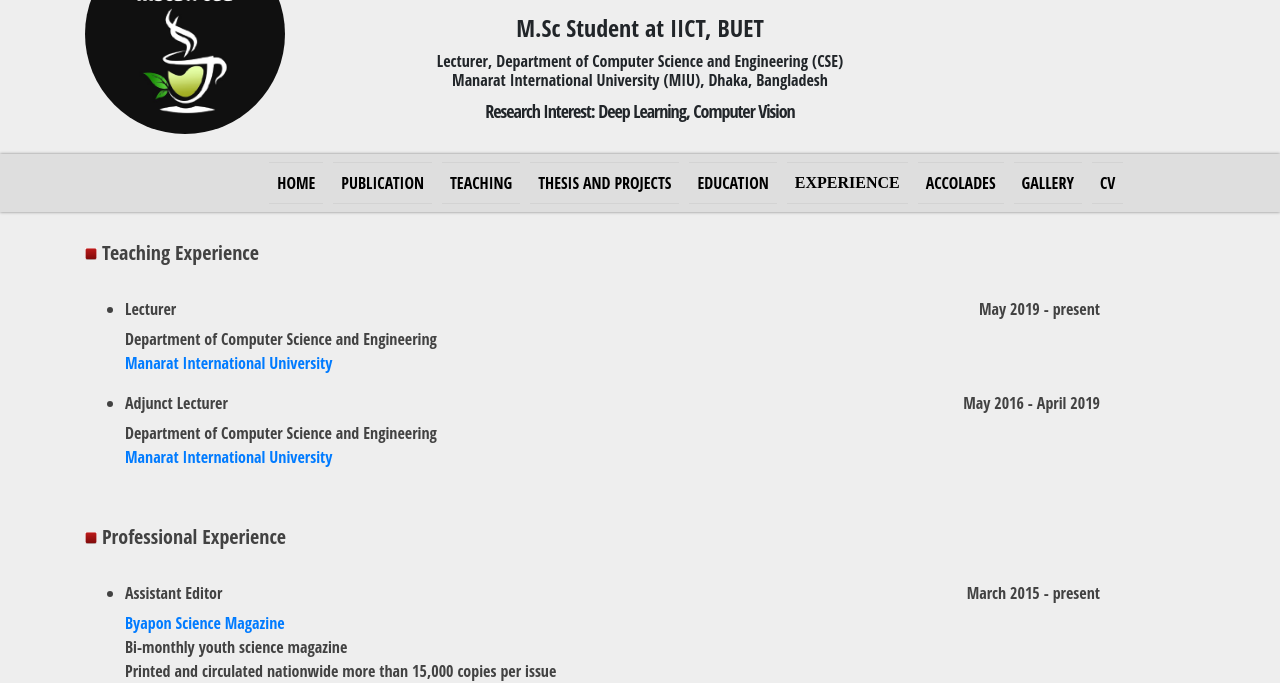
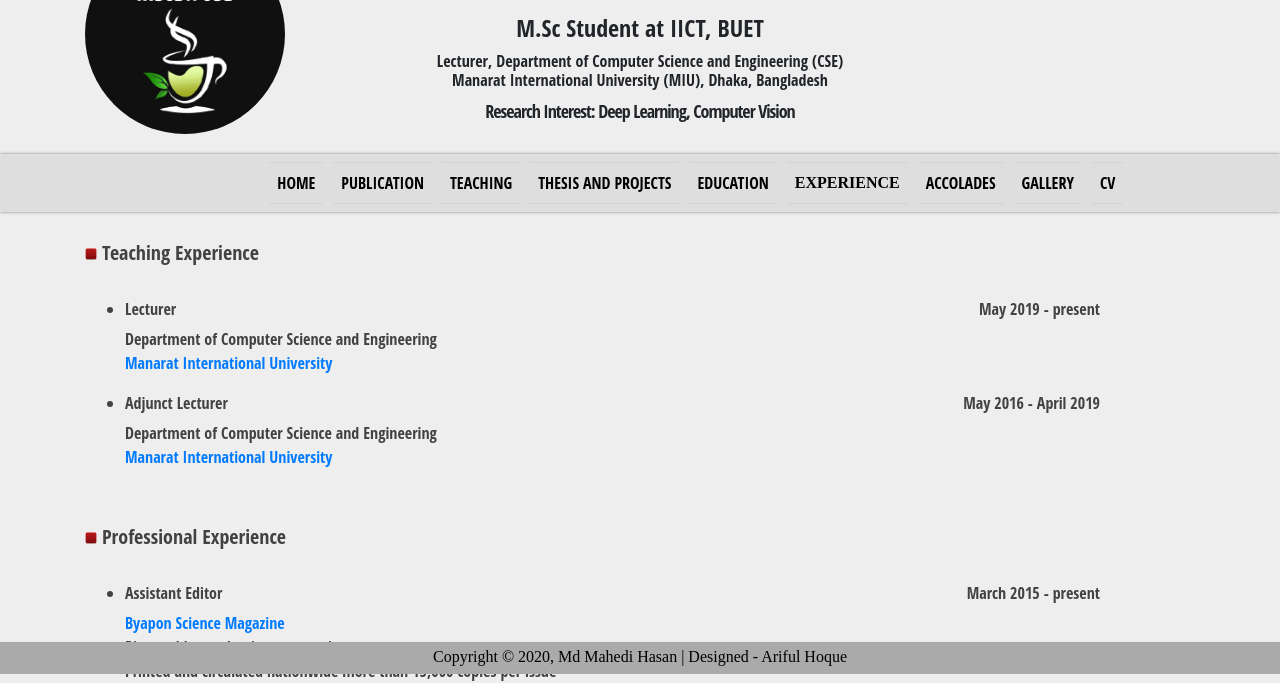
Before and after one commit to Mahedi-61/my_website, a plain HTML site: page experience.html in a window 1280 px wide. Shown: the part 126-809 px from the top of the page. Drawn offline with Linux system fonts and the light colour scheme.

Commit message:
update_2

```diff
--- a/experience.html
+++ b/experience.html
@@ -151,7 +151,7 @@
 
 
 <!--footer parts start -->
-<footer class="container-fluid  footer_des">
+<footer class="container-fluid  footer_des_abs">
 <div class="row">
     <div class="col-md-12  footer_color text-decoration-none text-center">
         <h6>
```
